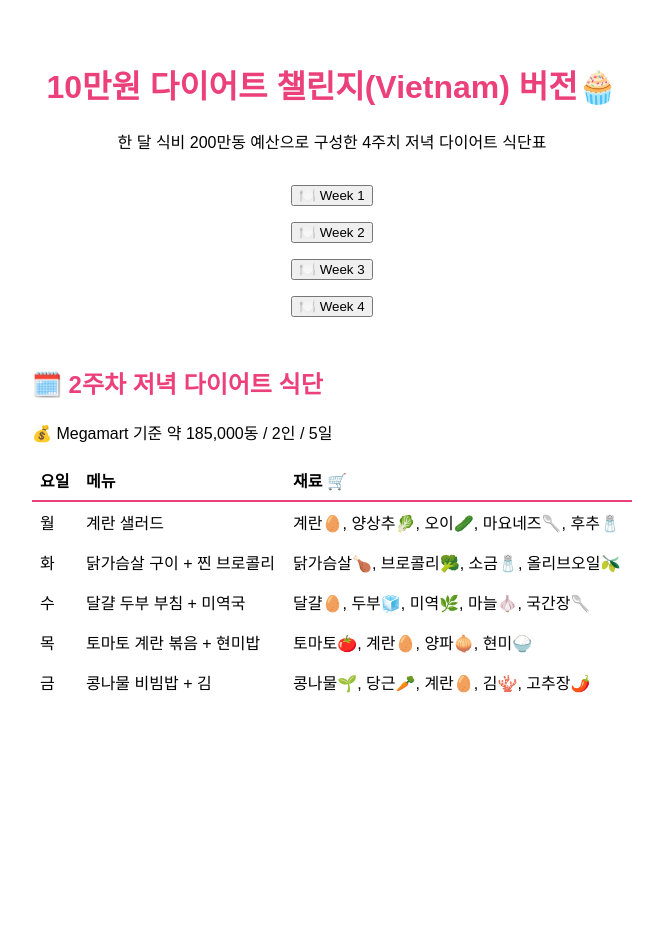
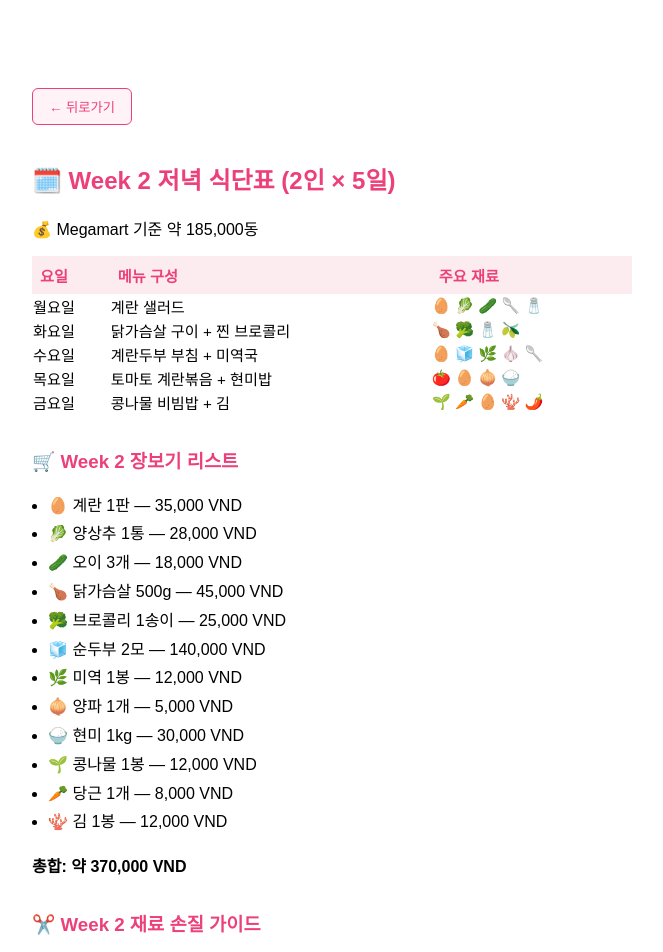
Before and after one commit to kkulkkul-diet/cute, a Next.js app: page /week2 in a window 1280 px wide. Shown: the top 952 px of the page, without its empty margins (308-971 px from the left). Before the commit the page ends 800 px from the top, so only its background shows below. Built offline with nearby package versions, Linux system fonts and the light colour scheme.

Commit message:
Update week2.js

```diff
--- a/pages/week2.js
+++ b/pages/week2.js
@@ -3,6 +3,61 @@ import Link from 'next/link';
 export default function Home() {
   return (
     <main style={{ padding: '2rem', fontFamily: 'sans-serif', textAlign: 'center' }}>
+      <section style={{ marginTop: '3rem', textAlign: 'left', maxWidth: '600px', marginInline: 'auto' }}>
+        <Link href="/">
+          <button style={{ marginBottom: '1rem', backgroundColor: '#fff3f8', border: '1px solid #ec407a', color: '#ec407a', padding: '0.5rem 1rem', borderRadius: '6px' }}>← 뒤로가기</button>
+        </Link>
+
+        <h2 style={{ color: '#ec407a' }}>🗓️ Week 2 저녁 식단표 (2인 × 5일)</h2>
+        <p>💰 Megamart 기준 약 185,000동</p>
+
+        <table style={{ width: '100%', borderCollapse: 'collapse', marginTop: '1rem', fontSize: '0.95rem' }}>
+          <thead>
+            <tr style={{ backgroundColor: '#fdecef', color: '#ec407a' }}>
+              <th style={{ padding: '0.5rem' }}>요일</th>
+              <th style={{ padding: '0.5rem' }}>메뉴 구성</th>
+              <th style={{ padding: '0.5rem' }}>주요 재료</th>
+            </tr>
+          </thead>
+          <tbody>
+            <tr><td>월요일</td><td>계란 샐러드</td><td>🥚 🥬 🥒 🥄 🧂</td></tr>
+            <tr><td>화요일</td><td>닭가슴살 구이 + 찐 브로콜리</td><td>🍗 🥦 🧂 🫒</td></tr>
+            <tr><td>수요일</td><td>계란두부 부침 + 미역국</td><td>🥚 🧊 🌿 🧄 🥄</td></tr>
+            <tr><td>목요일</td><td>토마토 계란볶음 + 현미밥</td><td>🍅 🥚 🧅 🍚</td></tr>
+            <tr><td>금요일</td><td>콩나물 비빔밥 + 김</td><td>🌱 🥕 🥚 🪸 🌶️</td></tr>
+          </tbody>
+        </table>
+
+        <h3 style={{ marginTop: '2rem', color: '#ec407a' }}>🛒 Week 2 장보기 리스트</h3>
+        <ul style={{ paddingLeft: '1rem', lineHeight: '1.8' }}>
+          <li>🥚 계란 1판 — 35,000 VND</li>
+          <li>🥬 양상추 1통 — 28,000 VND</li>
+          <li>🥒 오이 3개 — 18,000 VND</li>
+          <li>🍗 닭가슴살 500g — 45,000 VND</li>
+          <li>🥦 브로콜리 1송이 — 25,000 VND</li>
+          <li>🧊 순두부 2모 — 140,000 VND</li>
+          <li>🌿 미역 1봉 — 12,000 VND</li>
+          <li>🧅 양파 1개 — 5,000 VND</li>
+          <li>🍚 현미 1kg — 30,000 VND</li>
+          <li>🌱 콩나물 1봉 — 12,000 VND</li>
+          <li>🥕 당근 1개 — 8,000 VND</li>
+          <li>🪸 김 1봉 — 12,000 VND</li>
+        </ul>
+
+        <p style={{ fontWeight: 'bold' }}>총합: 약 370,000 VND</p>
+
+        <h3 style={{ marginTop: '2rem', color: '#ec407a' }}>✂️ Week 2 재료 손질 가이드</h3>
+        <ul style={{ paddingLeft: '1rem', lineHeight: '1.8' }}>
+          <li>🥚 계란: 6개 삶아 냉장 보관</li>
+          <li>🥬 샐러드채소: 씻고 키친타월에 싸서 보관</li>
+          <li>🥒 오이: 흐르는 물에 씻고 반 자르기</li>
+          <li>🍗 닭가슴살: 소금후추 후 랩에 감싸 냉장 보관</li>
+          <li>🥦 브로콜리: 자른 후 찜용 보관</li>
+          <li>🧊 두부: 물기 제거 후 냉장 보관</li>
+          <li>🌱 콩나물: 데쳐서 물기 빼고 냉장 보관</li>
+        </ul>
+      </section>
+
       <h1 style={{ fontSize: '2rem', color: '#ec407a' }}>10만원 다이어트 챌린지(Vietnam) 버전🧁</h1>
       <p style={{ marginTop: '0.5rem' }}>한 달 식비 200만동 예산으로 구성한 4주치 저녁 다이어트 식단표</p>
       <div style={{ marginTop: '2rem', display: 'flex', flexDirection: 'column', gap: '1rem' }}>
@@ -11,46 +66,7 @@ export default function Home() {
         <Link href="/week3"><button>🍽️ Week 3</button></Link>
         <Link href="/week4"><button>🍽️ Week 4</button></Link>
       </div>
-      <section style={{ marginTop: '3rem', textAlign: 'left', maxWidth: '600px', marginInline: 'auto' }}>
-        <h2 style={{ color: '#ec407a' }}>🗓️ 2주차 저녁 다이어트 식단</h2>
-        <p>💰 Megamart 기준 약 185,000동 / 2인 / 5일</p>
-        <table style={{ width: '100%', borderCollapse: 'collapse', marginTop: '1rem' }}>
-          <thead>
-            <tr>
-              <th style={{ borderBottom: '2px solid #ec407a', padding: '0.5rem' }}>요일</th>
-              <th style={{ borderBottom: '2px solid #ec407a', padding: '0.5rem' }}>메뉴</th>
-              <th style={{ borderBottom: '2px solid #ec407a', padding: '0.5rem' }}>재료 🛒</th>
-            </tr>
-          </thead>
-          <tbody>
-            <tr>
-              <td style={{ padding: '0.5rem' }}>월</td>
-              <td style={{ padding: '0.5rem' }}>계란 샐러드</td>
-              <td style={{ padding: '0.5rem' }}>계란🥚, 양상추🥬, 오이🥒, 마요네즈🥄, 후추🧂</td>
-            </tr>
-            <tr>
-              <td style={{ padding: '0.5rem' }}>화</td>
-              <td style={{ padding: '0.5rem' }}>닭가슴살 구이 + 찐 브로콜리</td>
-              <td style={{ padding: '0.5rem' }}>닭가슴살🍗, 브로콜리🥦, 소금🧂, 올리브오일🫒</td>
-            </tr>
-            <tr>
-              <td style={{ padding: '0.5rem' }}>수</td>
-              <td style={{ padding: '0.5rem' }}>달걀 두부 부침 + 미역국</td>
-              <td style={{ padding: '0.5rem' }}>달걀🥚, 두부🧊, 미역🌿, 마늘🧄, 국간장🥄</td>
-            </tr>
-            <tr>
-              <td style={{ padding: '0.5rem' }}>목</td>
-              <td style={{ padding: '0.5rem' }}>토마토 계란 볶음 + 현미밥</td>
-              <td style={{ padding: '0.5rem' }}>토마토🍅, 계란🥚, 양파🧅, 현미🍚</td>
-            </tr>
-            <tr>
-              <td style={{ padding: '0.5rem' }}>금</td>
-              <td style={{ padding: '0.5rem' }}>콩나물 비빔밥 + 김</td>
-              <td style={{ padding: '0.5rem' }}>콩나물🌱, 당근🥕, 계란🥚, 김🪸, 고추장🌶️</td>
-            </tr>
-          </tbody>
-        </table>
-      </section>
+
     </main>
   );
 }
```
